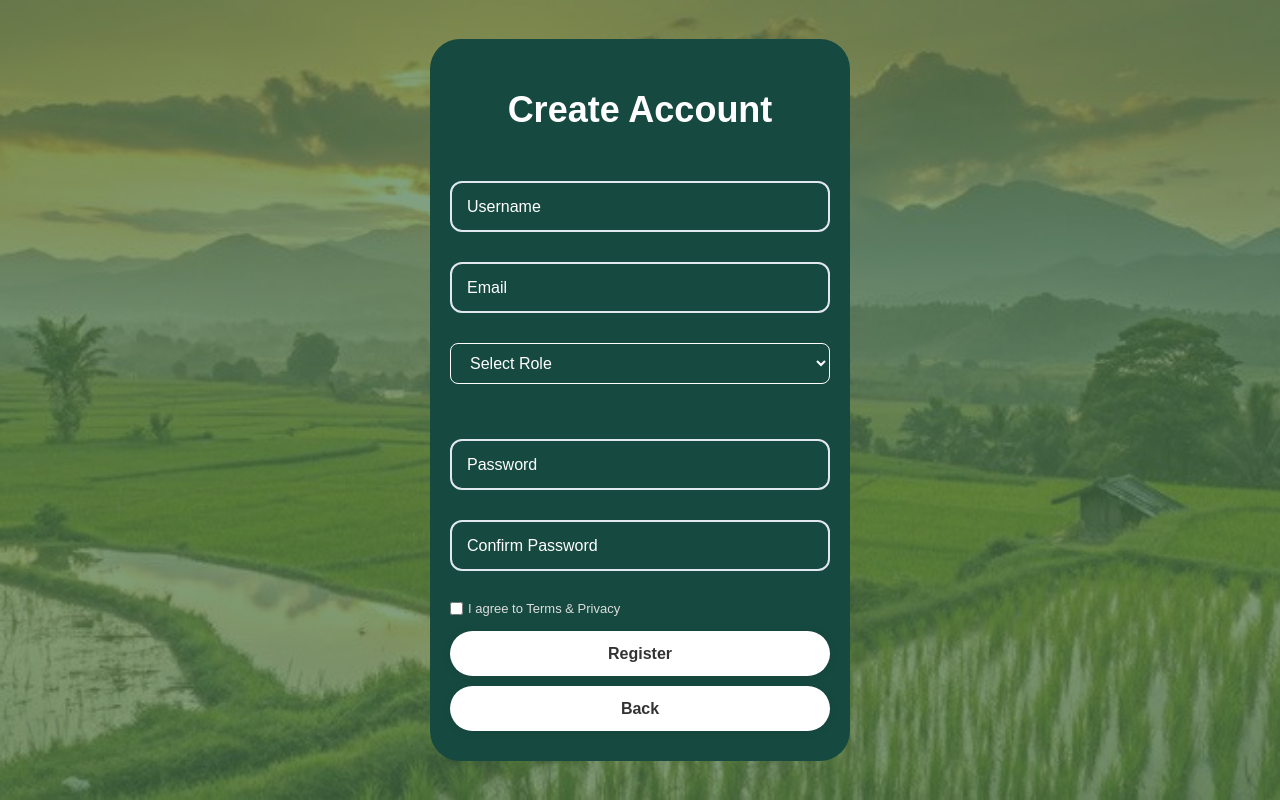
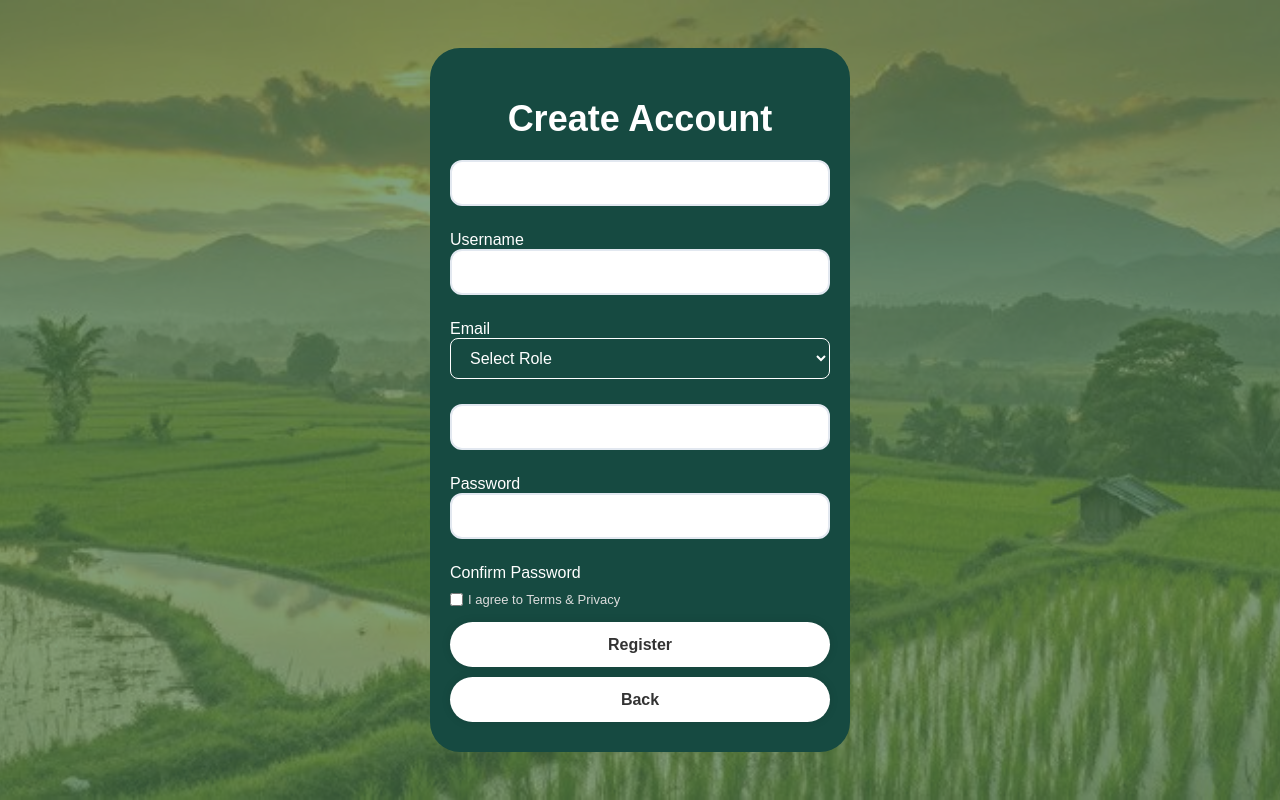
Before and after one commit to rinaldinvt67/SiAGRI, a PHP site: page /register.php in a window 1280 px wide. Run offline with PHP 8.4, Linux system fonts and the light colour scheme.

Commit message:
Refactor form input dan memperbaiki style pada halaman login-regis agar konsisten

```diff
--- a/add-product.php
+++ b/add-product.php
@@ -63,7 +63,7 @@ $products = mysqli_query($conn, "SELECT * FROM products");
             </div>
 
             <button type="submit" name="add_product" class="btn">Add to Catalog</button>
-            <a href="kiosk_dashboard.php" class="btn" style="background:#666;">Cancel</a>
+            <a href="dashboard.php" class="btn"  style="text-decoration: none">Cancel</a>
         </form>
     </div>
 </body>
--- a/register.php
+++ b/register.php
@@ -59,12 +59,12 @@ if (isset($_POST['register'])) {
     <link rel="stylesheet" href="Assets/css/style.css">
     <style>
     .kelas-dropdown {
-    background-color: transparent; /* Atau ganti dengan kode warna hijau gelap yang kamu pakai, misal: #4A7A59 */
+    background-color: transparent;
     color: white; /* Mengubah warna teks menjadi putih */
     border: 1px solid white; /* Menambahkan garis pinggir putih */
     border-radius: 8px; /* Membuat sudutnya melengkung (Sesuaikan angkanya dengan kolom inputmu) */
     padding: 10px 15px; /* Memberikan ruang lega di dalam kotak */
-    width: 100%; /* Agar lebarnya sama panjang dengan input di atas dan bawahnya */
+    width: 100%;
     font-size: 16px;
     font-family: inherit; /* Mengikuti jenis huruf web kamu */
     cursor: pointer;
@@ -87,13 +87,14 @@ if (isset($_POST['register'])) {
     <div class="wrapper">
         <form action="" method="POST" class="form-step2">
             <h1>Create Account</h1>
-            <!-- <input type="hidden" name="action" value="register"> -->
-            <div class="input-box">
-                <input type="text" name="username" placeholder="Username" required>
+            <div class="input-group">
+                <input type="text" id="username" name="username" placeholder=" " required>
+                <label for="username">Username</label>
             </div>
 
-            <div class="input-box">
-                <input type="email" name="email" placeholder="Email" required>
+            <div class="input-group">
+                <input type="email" id="email" name="email" placeholder=" " required>
+                <label for="email">Email</label>
             </div>
 
             <div>
@@ -103,11 +104,13 @@ if (isset($_POST['register'])) {
                     <option value="Kiosk">Mitra Kios</option>
                 </select>
             </div>
-            <div class="input-box">
-                <input type="password" name="password" placeholder="Password" required>
+            <div class="input-group">
+                <input type="password" id="password" name="password" placeholder=" " required>
+                <label for="password">Password</label>
             </div>
-            <div class="input-box">
-                <input type="password" name="confirm_password" placeholder="Confirm Password" required>
+            <div class="input-group">
+                <input type="password" id="confirm_password" name="confirm_password" placeholder=" " required>
+                <label for="confirm_password">Confirm Password</label>
             </div>
 
             <div class="terms-check">
```
Also changed, not shown: landingpage.php (+5 -16 lines), login-page.php (+7 -6 lines).
